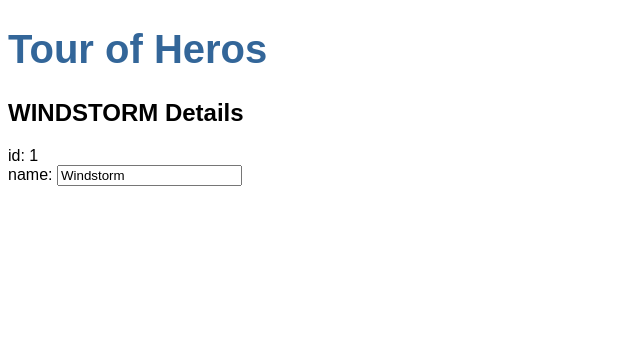
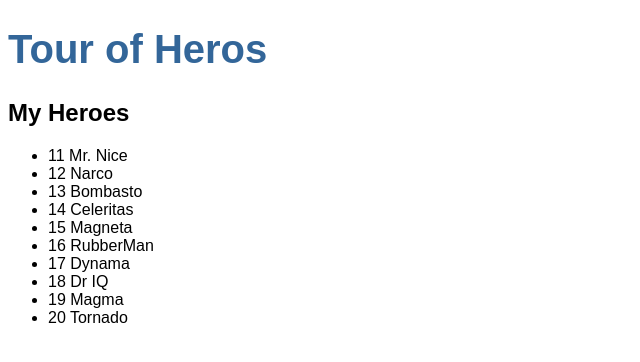
Before and after one commit to ronanmoriarty/angular-tutorial, an Angular app: page / in a window 1280 px wide. Shown: the top 362 px of the page, without its empty margins (0-640 px from the left). Built offline with nearby package versions, Linux system fonts and the light colour scheme.

Commit message:
Add list of heroes and bind to that instead of a single hero

```diff
--- a/src/app/heroes/heroes.component.html
+++ b/src/app/heroes/heroes.component.html
@@ -1,7 +1,6 @@
-<h2>{{hero.name | uppercase}} Details</h2>
-<div><span>id: </span>{{hero.id}}</div>
-<div>
-    <label>name:
-      <input [(ngModel)]="hero.name" placeholder="name">
-    </label>
-</div>
+<h2>My Heroes</h2>
+<ul class="heroes">
+  <li *ngFor="let hero of heroes">
+    <span class="badge">{{hero.id}}</span> {{hero.name}}
+  </li>
+</ul>
--- a/src/app/heroes/heroes.component.ts
+++ b/src/app/heroes/heroes.component.ts
@@ -1,5 +1,5 @@
 import { Component, OnInit } from '@angular/core';
-import { Hero } from '../hero';
+import { HEROES } from "../mock-heroes";
 
 @Component({
   selector: 'app-heroes',
@@ -7,10 +7,7 @@
   styleUrls: ['./heroes.component.css']
 })
 export class HeroesComponent implements OnInit {
-  hero: Hero = {
-    id: 1,
-    name: 'Windstorm'
-  };
+  heroes = HEROES;
 
   constructor() { }
 
--- /dev/null
+++ b/src/app/mock-heroes.ts
@@ -0,0 +1,14 @@
+import { Hero } from "./hero";
+
+export const HEROES: Hero[] = [
+    { id: 11, name: "Mr. Nice" },
+    { id: 12, name: "Narco" },
+    { id: 13, name: "Bombasto" },
+    { id: 14, name: "Celeritas" },
+    { id: 15, name: "Magneta" },
+    { id: 16, name: "RubberMan" },
+    { id: 17, name: "Dynama" },
+    { id: 18, name: "Dr IQ" },
+    { id: 19, name: "Magma" },
+    { id: 20, name: "Tornado" },
+];
```
